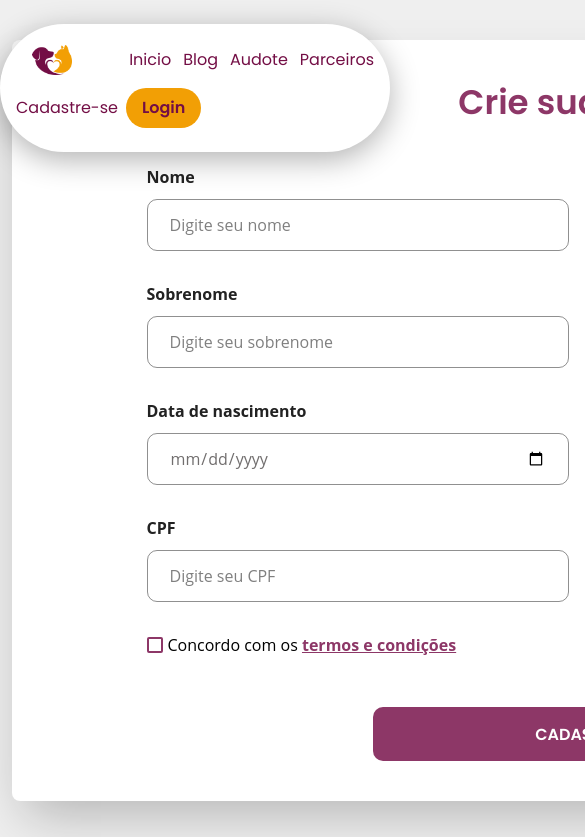
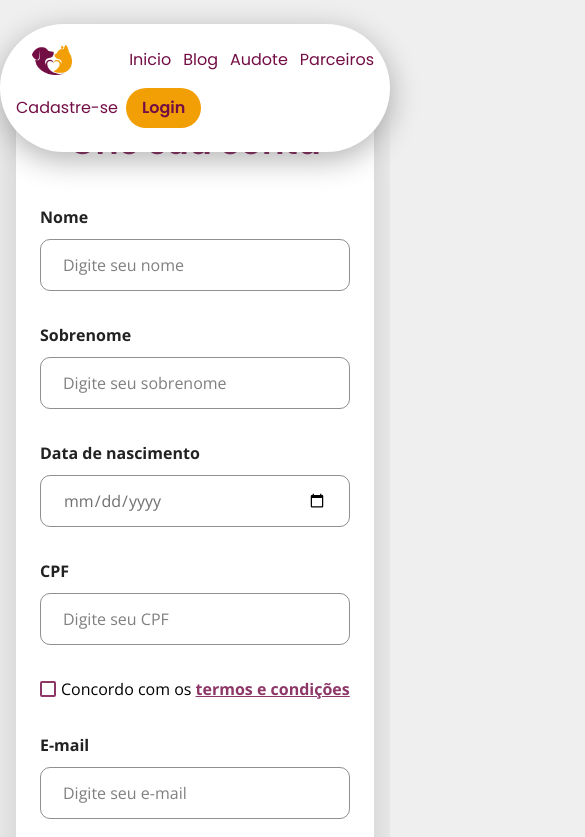
Before and after one commit to DevFlowBot/front-end-aumagemea, a Next.js app: page /cadastro in a window 390 px wide. Shown: the top 837 px of the page, 585 px wide, since content can reach past the window. Built offline with nearby package versions, Linux system fonts and the light colour scheme.

Commit message:
Acrescenta Responsividade

```diff
--- a/src/app/cadastro/page.jsx
+++ b/src/app/cadastro/page.jsx
@@ -15,7 +15,6 @@ import {
 } from '@chakra-ui/react';
 import { ViewIcon, ViewOffIcon, InfoIcon } from '@chakra-ui/icons';
 import { useState } from 'react';
-
 import { StyledInput, FormField } from '@/components/commom';
 
 import {
@@ -25,6 +24,13 @@ import {
   colorStrengthPassword,
   rulesPassword,
 } from './lib';
+
+import { Open_Sans } from 'next/font/google';
+
+const openSans = Open_Sans({
+  weight: ['400', '600', '700'],
+  subsets: ['latin'],
+});
 
 export default function CadastroForm() {
   const [showPassword, setShowPassword] = useState(false);
@@ -42,30 +48,45 @@ export default function CadastroForm() {
   const { hasMinLength, hasNumber, hasSymbol } = rulesPassword(password);
 
   return (
-    <Box display="flex" flexDirection="column" alignItems="center" justifyContent="center" px={3}>
+    <Box
+      display="flex"
+      flexDirection="column"
+      alignItems="center"
+      justifyContent="center"
+      px={{ base: 4, md: 5 }}
+      pt={{ base: '80px', md: '110px' }}
+      className={openSans.className}
+    >
       <Box
-        w="1144px"
+        maxW="1144px"
+        w="100%"
         bg="white"
         borderRadius="lg"
         boxShadow="2xl"
-        p="40px"
+        p={{ base: 6, md: '40px' }}
         mx="auto"
-        mt="40px"
-        mb="30px"
+        mt={{ base: '16px', md: '40px' }}
+        mb={{ base: '12px', md: '30px' }}
       >
         <Heading
           textAlign="center"
           fontFamily="Poppins"
           fontSize="34px"
           color="#8D3767"
-          fontWeight="bold"
+          fontWeight={700}
           mb="40px"
         >
           Crie sua conta
         </Heading>
 
-        <Flex justify="center" align="flex-start" gap="31px" mb="50px">
-          <Flex direction="column" gap="31px" w="422px">
+        <Flex
+          justify="center"
+          align="flex-start"
+          direction={{ base: 'column', md: 'row' }}
+          gap={{ base: 8, md: '31px' }}
+          mb={{ base: 8, md: '50px' }}
+        >
+          <Flex direction="column" gap={{ base: 8, md: '31px' }} w={{ base: '100%', md: '422px' }}>
             <FormField label="Nome" placeholder="Digite seu nome" />
             <FormField label="Sobrenome" placeholder="Digite seu sobrenome" />
 
@@ -118,7 +139,7 @@ export default function CadastroForm() {
             </Flex>
           </Flex>
 
-          <Flex direction="column" gap="31px" w="422px">
+          <Flex direction="column" gap={{ base: 8, md: '31px' }} w={{ base: '100%', md: '422px' }}>
             <FormField label="E-mail" placeholder="Digite seu e-mail" />
 
             <Box>
@@ -192,7 +213,13 @@ export default function CadastroForm() {
               </InputGroup>
 
               {password && (
-                <Box mt={2} position="absolute" w="100%" bottom="-34px">
+                <Box
+                  mt={2}
+                  position={{ base: 'relative', md: 'absolute' }}
+                  w="100%"
+                  bottom={{ base: 'auto', md: '-34px' }}
+                  left={0}
+                >
                   <Box
                     h="5px"
                     borderRadius="full"
@@ -256,7 +283,7 @@ export default function CadastroForm() {
 
         <Flex justify="center" mt={2}>
           <Button
-            w="422px"
+            w={{ base: '100%', md: '422px' }}
             h="54px"
             bg="#8D3767"
             color="#fff"
@@ -271,7 +298,7 @@ export default function CadastroForm() {
         </Flex>
       </Box>
 
-      <Box mt={1}>
+      <Box mt={{ base: 4, md: 1 }}>
         <Text fontSize="sm" color="#222222" textAlign="center">
           © 2025 AumaGêmea. Todos os direitos reservados.
         </Text>
--- a/src/app/login/page.jsx
+++ b/src/app/login/page.jsx
@@ -22,7 +22,7 @@ export default function Login() {
   const [showPassword, setShowPassword] = useState(false);
 
   return (
-    <Box display="flex" flexDirection="column" justifyContent="center" alignItems="center" px={6}>
+    <Box display="flex" flexDirection="column" justifyContent="center" alignItems="center" px={6} pt="150px">
       <Card
         direction={{ base: 'column', md: 'row' }}
         overflow="hidden"
```
